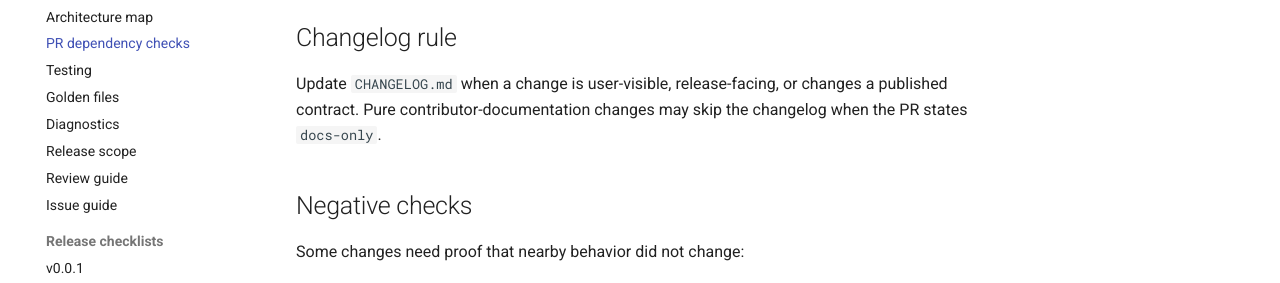
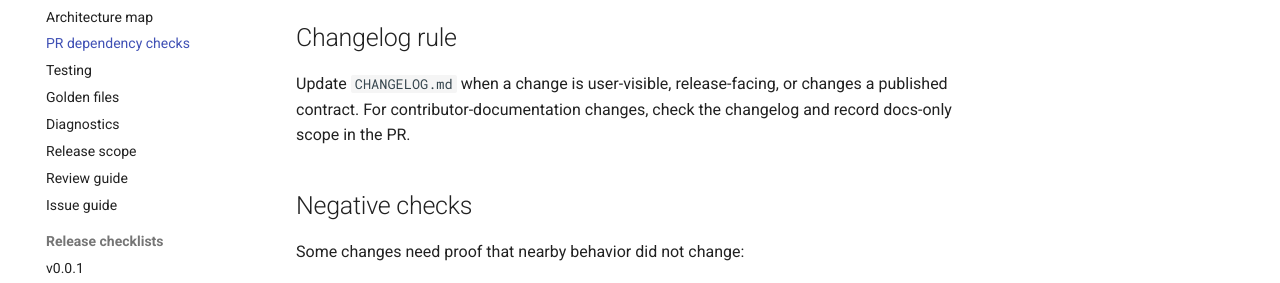
Before and after one commit to 1sgtpepper/scieqlint, an MkDocs documentation site: the page built from docs/contributing/pr-dependency-checks.md, in a window 1280 px wide and 900 px high, scrolled down 1233 px. Shown: the part 425-708 px from the top of the window. Built offline with MkDocs 1.6.1 and Material for MkDocs 9.7.7, drawn with Linux system fonts in a browser that asks for light colours; comment, search, counter and statistics services are not loaded; some of the changed text lies outside the part shown.

```diff
--- a/docs/contributing/pr-dependency-checks.md
+++ b/docs/contributing/pr-dependency-checks.md
@@ -30,8 +30,8 @@
 ## Changelog rule
 
 Update `CHANGELOG.md` when a change is user-visible, release-facing, or changes a
-published contract. Pure contributor-documentation changes may skip the changelog
-when the PR states `docs-only`.
+published contract. For contributor-documentation changes, check the changelog and
+record docs-only scope in the PR.
 
 ## Negative checks
 
```
Also changed, not shown: other parts of docs/contributing/pr-dependency-checks.md (+1 -1 lines), CONTRIBUTING.md (+1 -1 lines), .github/PULL_REQUEST_TEMPLATE.md, 1 other file.
